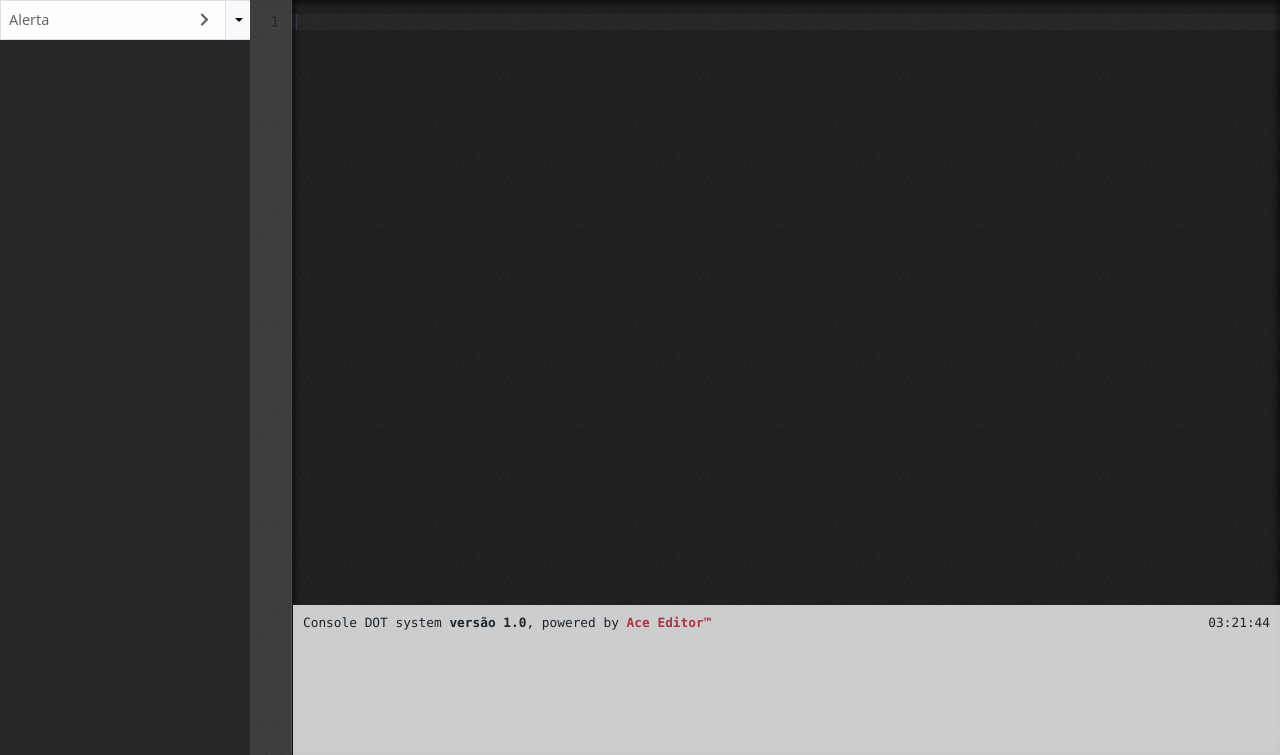
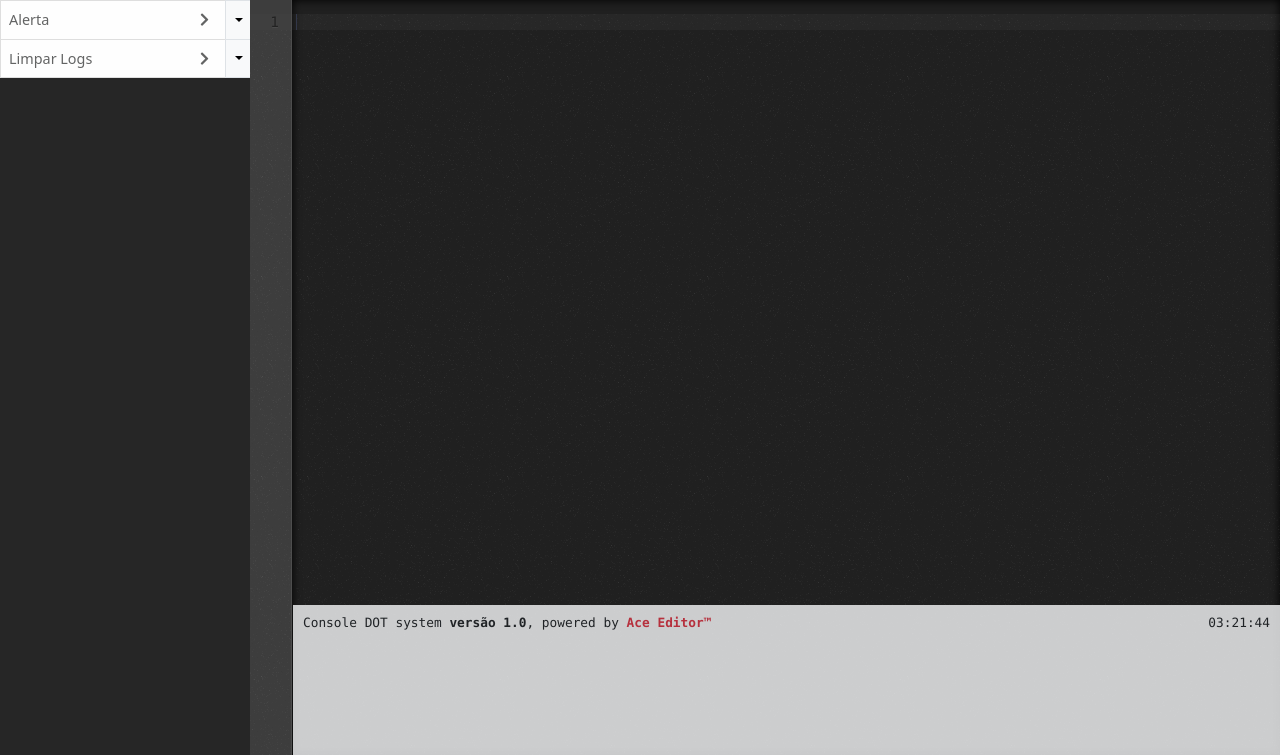
Before and after one commit to castelhano/dot, a Django app: page /console in a window 1280 px wide. Shown: the part 45-800 px from the top of the page. Run offline with Django 3.2, Linux system fonts and the light colour scheme; the visitor is signed in with stand-in values (Sample User, id 1); some libraries are stand-ins or nearby versions.

Commit message:
Ajustes console

```diff
--- a/dot/app/core/views.py
+++ b/dot/app/core/views.py
@@ -79,6 +79,7 @@ def console(request):
     h = datetime.now().strftime('%H:%M:%S')
     c = ''
     if request.method == 'POST':
+        print('ENTREO NO POST')
         from .console import Run
         response = Run(request.POST['script'])
         for r in response:
--- a/dot/templates/core/console.html
+++ b/dot/templates/core/console.html
@@ -13,7 +13,6 @@
     {% csrf_token %}
     <button type="submit" class="btn btn-sm btn-success border-0" title="Rodar Script"><i class="fas fa-eraser me-2"></i> Run</button>
     <input type="hidden" id="id_script" name="script" value="">
-    <input type="hidden" id="id_console" name="console" value="">
   </form>
 </li>
 <li class="nav-item">
@@ -31,14 +30,23 @@
 
 {% block nav_editor %}
 <div class="btn-group">
-<a class="ps-2 list-group-item list-group-item-action list-group-item-light d-flex justify-content-between align-items-center pointer" onclick="editorSet(COMPONENTS['alert'])">Alerta<span><i class="fas fa-chevron-right"></i></span></a>
+  <a class="ps-2 list-group-item list-group-item-action list-group-item-light d-flex justify-content-between align-items-center pointer" style="border-bottom-width: 0;" onclick="editorSet(COMPONENTS['alert'])">Alerta<span><i class="fas fa-chevron-right"></i></span></a>
+  <button type="button" class="btn btn-light border border-bottom-0 pe-3 dropdown-toggle dropdown-toggle-split" data-bs-toggle="dropdown">
+    <span class="visually-hidden">Toggle Dropdown</span>
+  </button>
+  <ul class="dropdown-menu fs-7">
+    <li><a class="dropdown-item d-flex justify-content-between align-items-center pointer" onclick="editorSet(COMPONENTS['alert_link'])">Com link<i class="fas fa-chevron-right text-muted"></i></a></li>
+    <li><a class="dropdown-item d-flex justify-content-between align-items-center pointer" onclick="editorSet(COMPONENTS['alert_class'])">Estilizado<i class="fas fa-chevron-right text-muted"></i></a></li>
+    <li><a class="dropdown-item dropdown-item-danger d-flex justify-content-between align-items-center pointer" onclick="editorSet(COMPONENTS['alert_all'])">Geral<i class="fas fa-chevron-right"></i></a></li>
+  </ul>
+</div>
+<div class="btn-group">
+  <a class="ps-2 list-group-item list-group-item-action list-group-item-light d-flex justify-content-between align-items-center pointer" onclick="editorSet(COMPONENTS['clean_logs'])">Limpar Logs<span><i class="fas fa-chevron-right"></i></span></a>
   <button type="button" class="btn btn-light border pe-3 dropdown-toggle dropdown-toggle-split" data-bs-toggle="dropdown">
     <span class="visually-hidden">Toggle Dropdown</span>
   </button>
-  <ul class="dropdown-menu">
-    <li><a class="dropdown-item d-flex justify-content-between align-items-center pointer" onclick="editorSet(COMPONENTS['alert_link'])">Com link<i class="fas fa-chevron-right text-muted"></i></a></li>
-    <li><a class="dropdown-item d-flex justify-content-between align-items-center pointer" onclick="editorSet(COMPONENTS['alert_class'])">Estilizado<i class="fas fa-chevron-right text-muted"></i></a></li>
-    <li><a class="dropdown-item dropdown-item-danger d-flex justify-content-between align-items-center pointer" onclick="editorSet(COMPONENTS['alert_all'])">Geral<i class="fas fa-chevron-right"></i></a></li>
+  <ul class="dropdown-menu fs-7">
+    <li><a class="dropdown-item d-flex justify-content-between align-items-center pointer" onclick="editorSet(COMPONENTS['clean_logs_model'])">Filtrar modelo<i class="fas fa-chevron-right text-muted"></i></a></li>
   </ul>
 </div>
 {% endblock%}
@@ -56,8 +64,7 @@
 
     function submitForm(){
       document.getElementById('id_script').value = editor.getValue();
-    document.getElementById('id_console').value = document.getElementById('console_display').innerHTML;
-    console.log(document.getElementById('console_display').innerHTML);
+      document.getElementById('console_display').innerHTML += '<p class="fw-bold">Aguarde, processando requisição</p>';
       return true;
     }
     // --------------------------------------------------------------------
@@ -67,6 +74,8 @@
       'alert_link':'@alert { #username :titulo=Titulo_do_Alert !link=view_name msg:Mensagem do Alerta; }',
       'alert_class':'@alert { #username :titulo=Titulo_do_Alert :alert_class_list=bg-orange;text-light :action_class_list=btn;btn-sm;btn-info msg:Mensagem do Alerta; }',
       'alert_all':'@alert { #all :titulo=Titulo_do_Alert msg:Mensagem do Alerta; }',
+      'clean_logs':'@logs { #clean :until=aaaa-mm-dd }',
+      'clean_logs_model':'@logs { #clean :until=aaaa-mm-dd :model=core.empresa }',
     }
     var editor = ace.edit("editor");
     editor.setTheme("ace/theme/ambiance");
@@ -82,7 +91,7 @@ for (var stateName in rules) {
         rules[stateName].unshift(
         {token: 'keyword',regex: '@[a-zA-Z][a-zA-Z0-9]+'}, // Funcoes do sistema, @alert @modal @schedule etc...
         {token: 'variable',regex: ':[A-z-0-9áàâãéèêíóôõúçÁÀÂÃÉÈÍÓÔÕÚÇ,-;=]+'}, // Usado para parametros do componente, converte altera ; e _ por espaço
-        {token: 'constant',regex: '!link=[a-zA-Z0-9-_]+'}, // Usado para informar
+        {token: 'constant',regex: '!link=[a-zA-Z0-9-_/]+'}, // Usado para informar operacoes e/ou atributos especiais
         {token: 'string',regex: '#[A-z-0-9]+'}, // Usado para identificar um compoente, fazendo referencia ao usuario (por exemplo)
         {token: 'invalid',regex: 'danger_syntax'},
         {token: 'comment',regex: 'msg:([a-zA-Z0-9áàâãéèêíóôõúçÁÀÂÃÉÈÍÓÔÕÚÇ .<>/=\'!@#$%&])+;'}, // Mensagem generica, aceita espaços, simbolos e caracteres acentuados
--- a/dot/templates/core/index.html
+++ b/dot/templates/core/index.html
@@ -9,7 +9,7 @@
 <div class="row px-1 pt-lg-2">
   {% if user.is_staff %}<div class="card-widget col-6 col-lg-4 col-xl-2 btn-danger"><i class="fas fa-cogs lead-image"></i><a class="widget-label stretched-link" href="{% url 'admin:index' %}" target="_blank">Admin</a></div>{% endif %}
   {% if perms.core.console %}
-  <div class="card-widget col-6 col-lg-4 col-xl-2 btn-orange" title="Ctrl + ."><i class="fas fa-window-restore lead-image"></i><a id="console_link" class="widget-label stretched-link" href="{% url 'console' %}">Admin Console</a></div>
+  <div class="card-widget col-6 col-lg-4 col-xl-2 btn-orange" title="Ctrl + ."><i class="fas fa-window-restore lead-image"></i><a id="console_link" class="widget-label stretched-link" href="{% url 'console' %}">Admin Console <kbd class="float-end fs-9">ctrl .</kbd></a></div>
   {% endif %}
   <div id="messages_widget" class="card-widget col-6 col-lg-4 col-xl-2 btn-secondary d-none"><i class="fas fa-inbox lead-image"> <sup id="alertas_badge" style="font-family: var(--bs-body-font-family); font-size:2rem;">0</sup></i><a class="widget-label stretched-link" data-bs-toggle="offcanvas" href="#offcanvas" role="button" title="ALT + M">Notificações</a></div>
 </div>
--- a/dot/templates/layout/editor.html
+++ b/dot/templates/layout/editor.html
@@ -74,7 +74,7 @@
   {% block editor %}{% endblock %}
 
   <div id="console_display" class="console bg-light font-monospace">
-    <p class="m-0 d-flex justify-content-between">{{console|safe}}</p>
+    {{console|safe}}
   </div>
 
   {% for message in messages %}
```
Also changed, not shown: dot/app/core/console.py (+19 -2 lines). Lines whose indentation alone changed are shown as unchanged.
